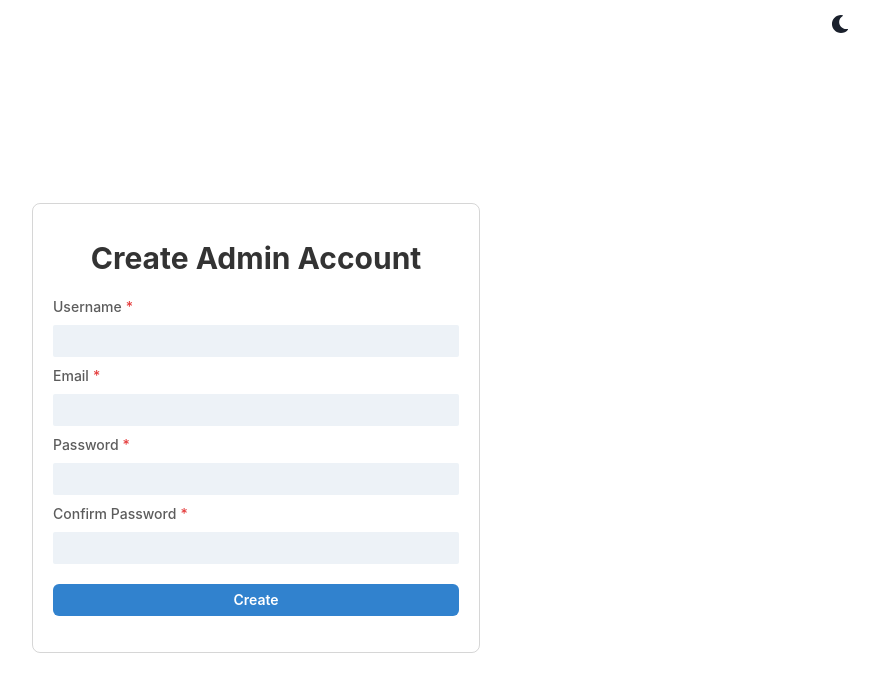
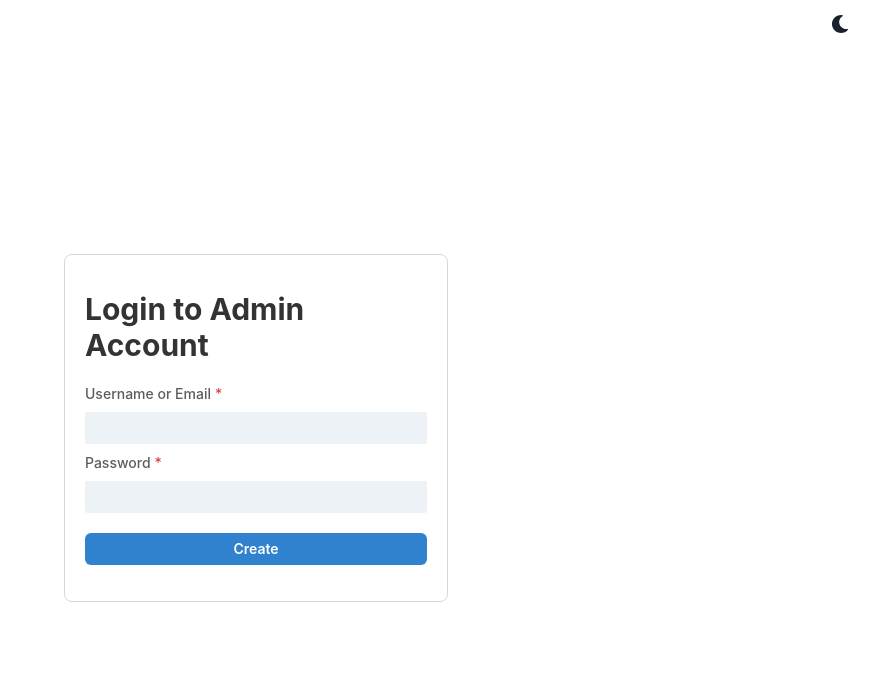
Before and after one commit to danjvarela/tgb, a React (Create React App) app: page / in a window 1280 px wide. Shown: the top 692 px of the page, without its empty margins (384-1263 px from the left). Built offline with nearby package versions, Linux system fonts and the light colour scheme.

Commit message:
Add login admin page

```diff
--- a/src/App.js
+++ b/src/App.js
@@ -1,7 +1,8 @@
 import React from "react";
 import {ChakraProvider, Box, HStack, theme, VStack} from "@chakra-ui/react";
 import {ColorModeSwitcher} from "ColorModeSwitcher";
-import CreateAdminPage from "scenes/CreateAdminPage";
+// import CreateAdminPage from "scenes/CreateAdminPage";
+import LoginAdminPage from "scenes/LoginAdminPage";
 
 function App() {
   return (
@@ -11,7 +12,7 @@ function App() {
           <ColorModeSwitcher justifySelf="flex-end" />
         </HStack>
         <Box w="full" h="full" px={3}>
-          <CreateAdminPage />
+          <LoginAdminPage />
         </Box>
       </VStack>
     </ChakraProvider>
--- a/src/scenes/CreateAdminPage/index.js
+++ b/src/scenes/LoginAdminPage/index.js
@@ -9,14 +9,14 @@ import {
   VStack,
 } from "@chakra-ui/react";
 
-const CreateAdminPage = () => {
+const LoginAdminPage = () => {
   const colorModeAlpha = useColorModeValue("blackAlpha.", "whiteAlpha.");
 
   return (
     <Center w="full" h="full">
       <VStack
         w="full"
-        maxW="md"
+        maxW="sm"
         borderWidth={1}
         borderColor={`${colorModeAlpha}300`}
         borderRadius="lg"
@@ -25,30 +25,18 @@ const CreateAdminPage = () => {
         gap={[3, 5]}
       >
         <Heading size="lg" color={`${colorModeAlpha}800`}>
-          Create Admin Account
+          Login to Admin Account
         </Heading>
         <VStack w="full">
           <FormControl isRequired>
             <FormLabel color={`${colorModeAlpha}700`} fontSize="sm">
-              Username
-            </FormLabel>
-            <Input variant="filled" size="sm" />
-          </FormControl>
-          <FormControl isRequired>
-            <FormLabel color={`${colorModeAlpha}700`} fontSize="sm">
-              Email
+              Username or Email
             </FormLabel>
             <Input variant="filled" size="sm" />
           </FormControl>
           <FormControl isRequired>
             <FormLabel color={`${colorModeAlpha}700`} fontSize="sm">
               Password
-            </FormLabel>
-            <Input variant="filled" size="sm" />
-          </FormControl>
-          <FormControl isRequired>
-            <FormLabel color={`${colorModeAlpha}700`} fontSize="sm">
-              Confirm Password
             </FormLabel>
             <Input variant="filled" size="sm" />
           </FormControl>
@@ -61,4 +49,4 @@ const CreateAdminPage = () => {
   );
 };
 
-export default CreateAdminPage;
+export default LoginAdminPage;
```
